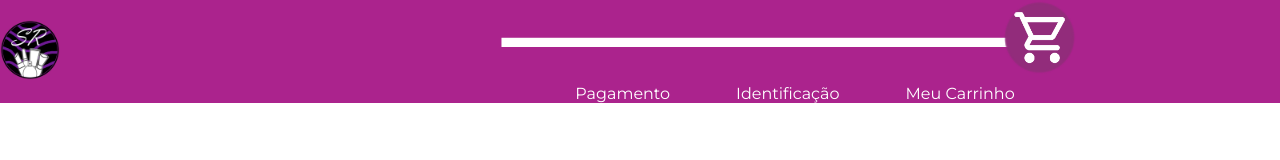
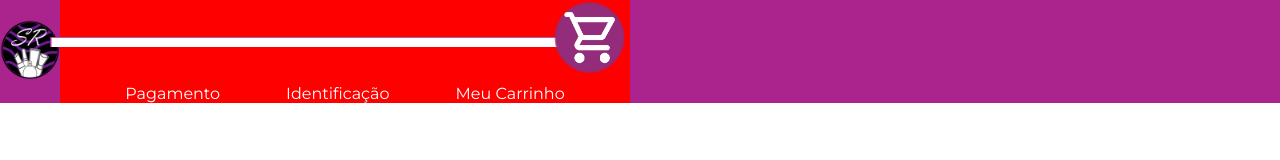
Before and after one commit to uAbyzou/sprint-3, a plain HTML site: page pagamento1/pagamento.html in a window 1280 px wide. Drawn offline with Linux system fonts and the light colour scheme.

Commit message:
Update style.css

```diff
--- a/pagamento1/style.css
+++ b/pagamento1/style.css
@@ -20,7 +20,8 @@ div{
 
 nav{
     flex-direction: column;
-    padding-left: 450px;
+    /* padding-left: 450px; */
+    background-color: red;
 }
 
 .barra{
```
